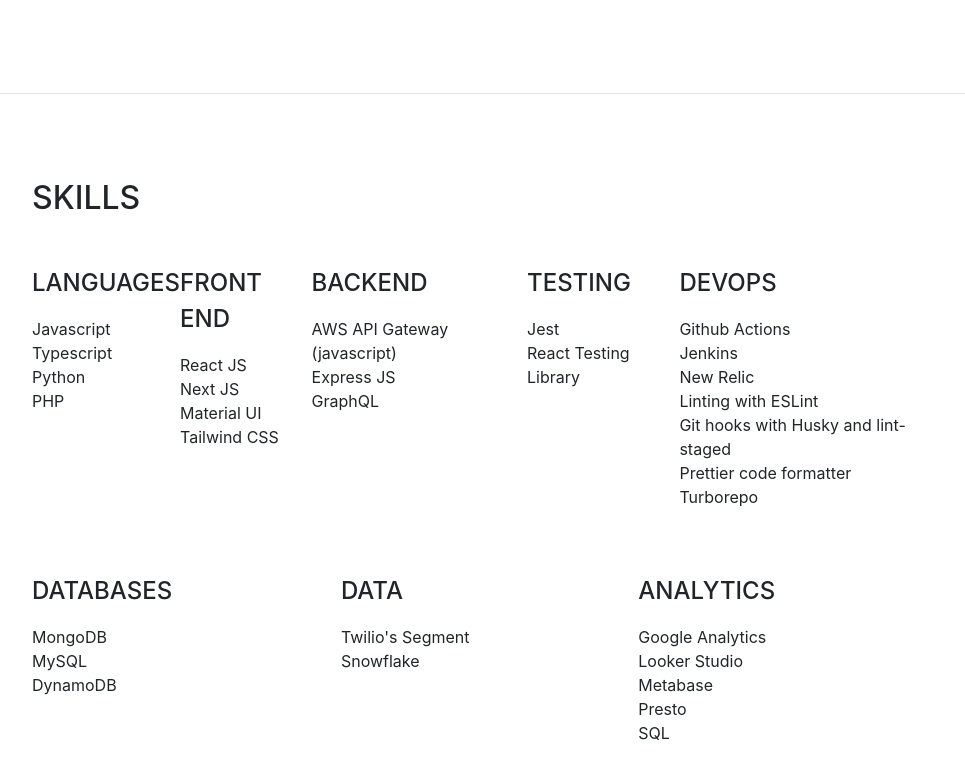
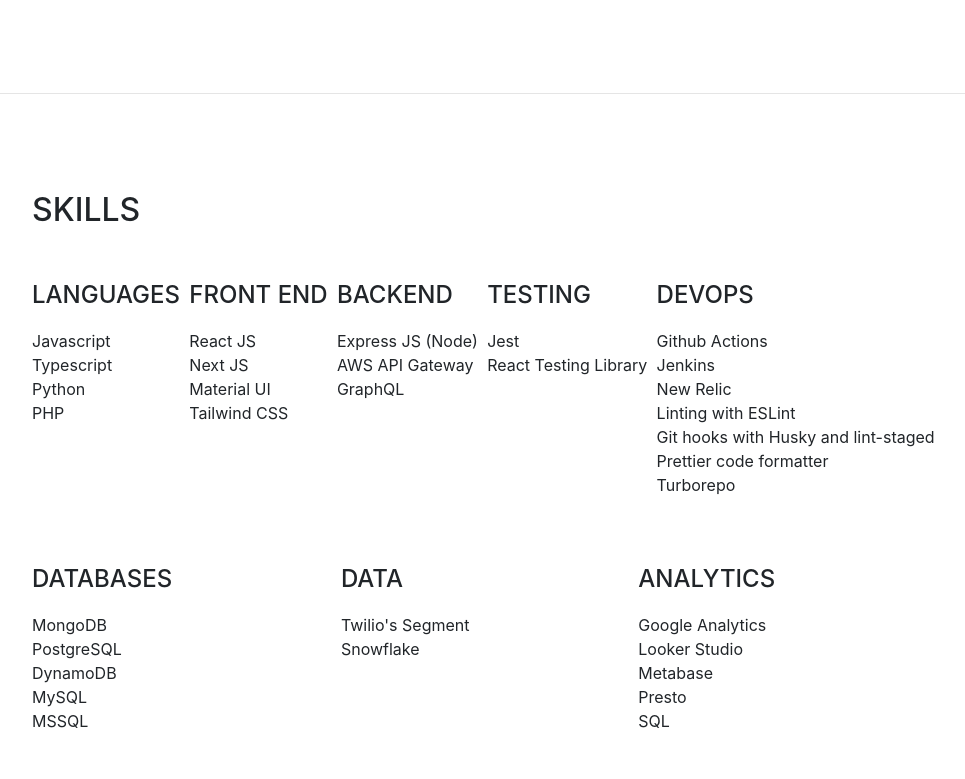
Before and after one commit to efrenmacasaet/efrenmacasaet.github.io, a website with bundled scripts: page index.html in a window 1280 px wide. Shown: the part 3613-4392 px from the top of the page, without its empty margins (288-1253 px from the left). Built offline with nearby package versions, Linux system fonts and the light colour scheme; a web font is replaced by a local one.

Commit message:
Update index.html

```diff
--- a/index.html
+++ b/index.html
@@ -411,8 +411,8 @@
             <div class="skill-content mr-auto">
               <div class="subheading mb-3">Backend</div>
               <ul class="list-inline">
-                <li>AWS API Gateway (javascript)</li>
-                <li>Express JS</li>
+                <li>Express JS (Node)</li>
+                <li>AWS API Gateway</li>
                 <li>GraphQL</li>
               </ul>
             </div>
@@ -443,8 +443,10 @@
               <div class="subheading mb-3">Databases</div>
               <ul class="list-inline">
                 <li>MongoDB</li>
+                <li>PostgreSQL</li>
+                <li>DynamoDB</li>
                 <li>MySQL</li>
-                <li>DynamoDB</li>
+                <li>MSSQL</li>
               </ul>
             </div>
             <div class="skill-content mr-auto">
```
